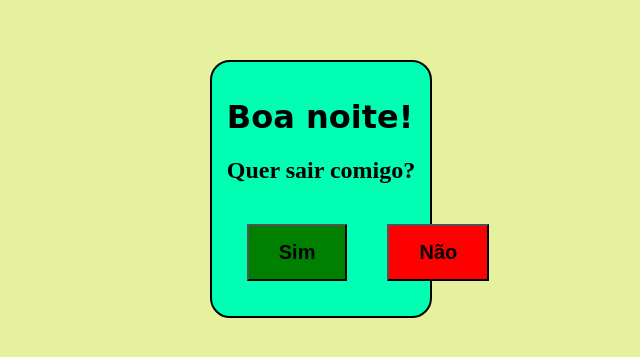
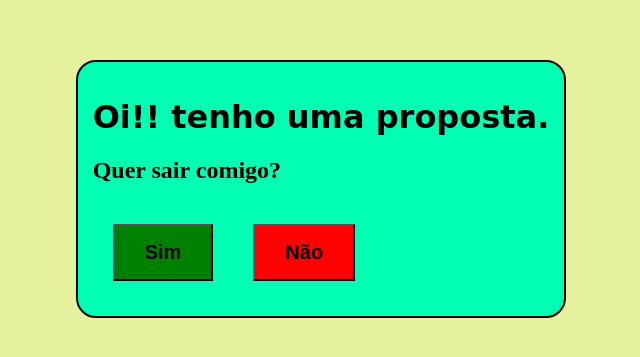
Before and after one commit to DaGitHubRat/Lua, a plain HTML site: page index.html in a window 1280 px wide. Shown: the part 211-568 px from the top of the page, without its empty margins (319-959 px from the left). Drawn offline with Linux system fonts and the light colour scheme.

Commit message:
Update index.html

```diff
--- a/index.html
+++ b/index.html
@@ -7,7 +7,7 @@
     <link rel="stylesheet" href="style.css">
 <body>
     <div class="container">
-        <h1>Boa noite!</h1>
+        <h1>Oi!! tenho uma proposta.</h1>
         <section>
             <h2>Quer sair comigo?</h2>
             <button id="yesButton">Sim</button>
```
